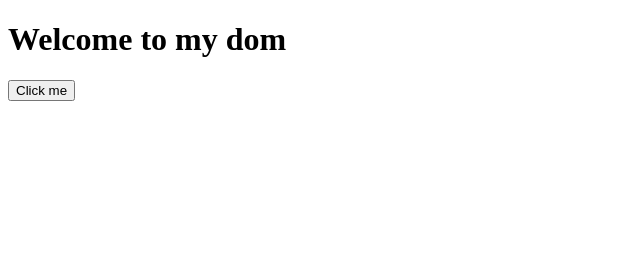
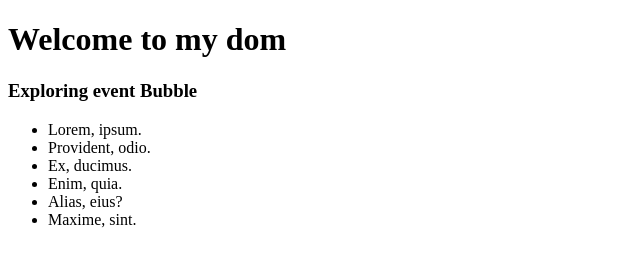
Before and after one commit to saayemm/pHero-js, a plain HTML site: page dom/index.html in a window 1280 px wide. Shown: the whole page, without its empty margins (0-640 px from the left). Drawn offline with Linux system fonts and the light colour scheme.

Commit message:
delegate

```diff
--- a/dom/index.html
+++ b/dom/index.html
@@ -8,7 +8,19 @@
 </head>
 <body>
     <h1>Welcome to my dom</h1>
-    <button onclick="clickRed()">Click me</button>
+
+    <h3>Exploring event Bubble</h3>
+
+    <section id="item-section">
+        <ul id="list">
+            <li class="item" id="item-1">Lorem, ipsum.</li>
+            <li class="item" id="item-2">Provident, odio.</li>
+            <li class="item" id="item-3">Ex, ducimus.</li>
+            <li class="item" id="item-4">Enim, quia.</li>
+            <li class="item" id="item-5">Alias, eius?</li>
+            <li class="item" id="item-6">Maxime, sint.</li>
+        </ul>
+    </section>
 
     <script src="script.js"></script>
 
--- a/dom/script.js
+++ b/dom/script.js
@@ -1,3 +1,18 @@
-function clickRed(){
-    document.body.style.backgroundColor = "red";
-}
+// document.getElementById("item-2").addEventListener("click", function() {
+//   console.log("You clicked on item 2");
+// });
+
+// document.getElementById("list").addEventListener("click", function() {
+//   console.log("You clicked on the list");
+// });
+
+// document.getElementById("item-section").addEventListener("click", function() {
+//   console.log("You clicked on the container");
+// });
+
+const items = document.querySelectorAll(".item");
+  for(const item of items) {
+    item.addEventListener("click", function(e) {
+     e.target.parentNode.removeChild(e.target);
+    });
+  }
```
